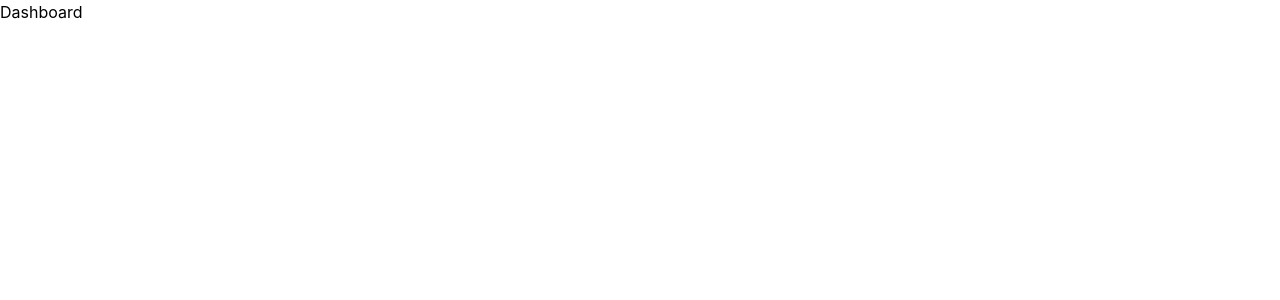
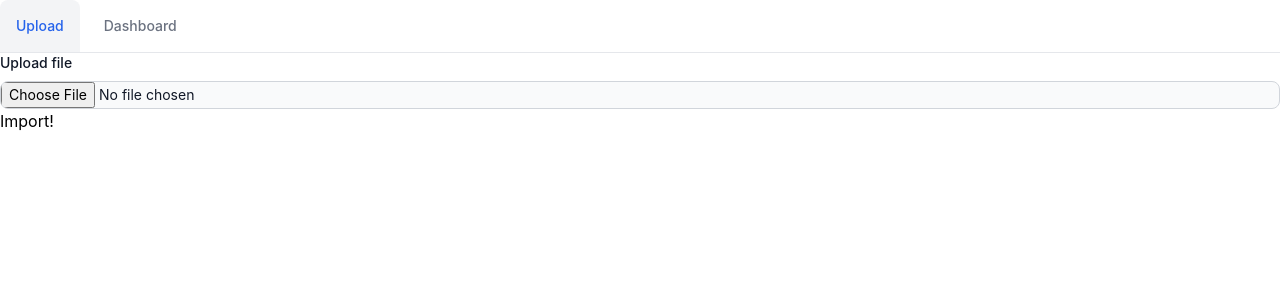
Before and after one commit to jonathangaldino/my-sales-manager, a React (Create React App) app in the folder apps/web/: page / in a window 1280 px wide. Shown: the top 300 px of the page. Built offline with nearby package versions, Linux system fonts and the light colour scheme; sample sign-in values are in the browser's storage.

Commit message:
feat: importing transaction file

```diff
--- a/apps/web/package.json
+++ b/apps/web/package.json
@@ -13,6 +13,7 @@
     "axios": "^1.5.0",
     "react": "^18.2.0",
     "react-dom": "^18.2.0",
+    "react-hook-form": "^7.46.2",
     "react-router": "^6.16.0",
     "react-router-dom": "^6.16.0",
     "react-scripts": "5.0.1",
--- /dev/null
+++ b/apps/web/src/modules/dashboard/components/DashboardContent.component.tsx
@@ -0,0 +1,14 @@
+import { useTab } from "../hooks/useTab";
+import UploadTransactions from "./UploadTransactions.component";
+
+const DashboardContent = () => {
+  const { activeTab } = useTab()
+
+  if (activeTab === 'upload') {
+    return <UploadTransactions />
+  }
+
+  return <p>Dashboard</p>
+}
+
+export default DashboardContent;
--- /dev/null
+++ b/apps/web/src/modules/dashboard/components/Tab.component.tsx
@@ -0,0 +1,31 @@
+import { useTab } from "../hooks/useTab";
+
+const DashboardTab = () => {
+  const { activeTab, setActiveTab} = useTab();
+
+  const handleActiveCss = (buttonName: 'upload' | 'dashboard') => {
+    if (activeTab === buttonName) {
+      return `active bg-gray-100  text-blue-600`
+    }
+
+    return ''
+  }
+
+  return (
+    <ul className="flex flex-wrap text-sm font-medium text-center text-gray-500 border-b border-gray-200 dark:border-gray-700 dark:text-gray-400">
+      <li className="mr-2">
+          <button
+            onClick={() => setActiveTab('upload')}
+            className={`inline-block p-4 rounded-t-lg  dark:text-blue-500 ${handleActiveCss('upload')}`}
+          >Upload</button>
+      </li>
+      <li className="mr-2">
+          <button
+            onClick={() => setActiveTab('dashboard')}
+            className={`inline-block p-4 rounded-t-lg hover:text-gray-600 hover:bg-gray-50 dark:hover:bg-gray-800 dark:hover:text-gray-300 ${handleActiveCss('dashboard')}`}
+          >Dashboard</button>
+      </li>
+    </ul>
+  )
+}
+export default DashboardTab;
--- /dev/null
+++ b/apps/web/src/modules/dashboard/components/UploadTransactions.component.tsx
@@ -0,0 +1,60 @@
+import { useState } from "react";
+import { Controller, useForm } from "react-hook-form";
+import { uploadTransactions } from "../services/upload-transactions.service";
+
+const UploadTransactions = () => {
+  const [file, setFile] = useState<File | null>();
+  const [error, setError] = useState<string | null>(null);
+
+  const { handleSubmit, control, reset } = useForm({
+    defaultValues: {
+      file: "",
+    },
+  });
+
+  const submit = async () => {
+    if (!file) {
+      return;
+    }
+
+    // send request
+    const { error } =  await uploadTransactions(file);
+
+    if (error) {
+      setError(error.message);
+    }
+
+    setFile(null);
+    reset();
+  }
+
+
+
+  return (
+    <form onSubmit={handleSubmit(submit)}>
+      <Controller
+        name="file"
+        control={control} rules={{
+          required: 'File is required'
+        }}
+        render={({ field: { onChange, value }, fieldState }) => (
+          <>
+            <label className="block mb-2 text-sm font-medium text-gray-900 dark:text-white" htmlFor="file_input">Upload file</label>
+            <input className="block w-full text-sm text-gray-900 border border-gray-300 rounded-lg cursor-pointer bg-gray-50 dark:text-gray-400 focus:outline-none dark:bg-gray-700 dark:border-gray-600 dark:placeholder-gray-400" aria-describedby="file_input_help" id="file_input" type="file" value={value}
+              onChange={(event: React.ChangeEvent<HTMLInputElement>) => {
+                onChange(event);
+
+                if (!event.target.files) return;
+                setFile(event?.target?.files[0]);
+              }}
+            />
+
+            <button type="submit">Import!</button>
+          </>
+        )}
+      />
+    </form>
+  )
+};
+
+export default UploadTransactions;
--- /dev/null
+++ b/apps/web/src/modules/dashboard/hooks/useTab.tsx
@@ -0,0 +1,38 @@
+import { ReactNode, createContext, useContext, useState } from 'react';
+
+type Tabs = 'upload' | 'dashboard'
+
+type TabContextType = {
+  activeTab: string;
+  setActiveTab: (tab: Tabs) => void;
+};
+
+const TabContext = createContext<TabContextType | undefined>(undefined);
+
+type TabProviderProps = {
+  children: ReactNode;
+};
+
+export function TabProvider({ children }: TabProviderProps) {
+  const [activeTab, setActiveTab] = useState<Tabs>('upload');
+
+  const setActiveTabValue = (newTab: Tabs) => {
+    if (newTab === 'upload' || newTab === 'dashboard') {
+      setActiveTab(newTab);
+    }
+  };
+
+  return (
+    <TabContext.Provider value={{ activeTab, setActiveTab: setActiveTabValue }}>
+      {children}
+    </TabContext.Provider>
+  );
+}
+
+export function useTab() {
+  const context = useContext(TabContext);
+  if (!context) {
+    throw new Error('useTab must be used within a TabProvider');
+  }
+  return context;
+}
--- a/apps/web/src/modules/dashboard/pages/dashboard.page.tsx
+++ b/apps/web/src/modules/dashboard/pages/dashboard.page.tsx
@@ -1,21 +1,17 @@
 "use client";
 
-import { useEffect } from "react";
-import { getToken } from "../../auth/storage";
+import DashboardContent from "../components/DashboardContent.component";
+import DashboardTab from "../components/Tab.component";
+import { TabProvider } from "../hooks/useTab";
 
 const DashboardPage = () => {
 
-  useEffect(() => {
-    const token = getToken();
+  return (
+    <TabProvider>
+      <DashboardTab />
 
-    if (!token) {
-      // router.push('/auth')
-    }
-  }, [])
-
-
-  return (
-    <h1>Dashboard</h1>
+      <DashboardContent />
+    </TabProvider>
   )
 }
 
--- /dev/null
+++ b/apps/web/src/modules/dashboard/services/upload-transactions.service.ts
@@ -0,0 +1,38 @@
+import reqInstance from "../../../shared/helpers/axios";
+import { getToken } from "../../auth/storage";
+
+
+type ServiceResponse<D> = { data: D, error: null } | { data: null, error: Error }
+type APIResponse = {inserted: number, skipped: number}
+
+export const uploadTransactions = async (file: File): Promise<ServiceResponse<APIResponse>> => {
+  const fd = new FormData();
+  fd.append('file', file)
+
+  // todo: perhaps it would be better to move this to a context
+  // todo: and receive as argument of the function
+  const token = getToken();
+
+  if (!token) {
+    throw new Error('Unauthorized')
+  }
+
+  try {
+    const { data } = await reqInstance.post<APIResponse>('/transactions/upload', fd, {
+      headers: {
+        'Authorization': `Bearer ${token}`,
+        "Content-Type": 'multipart/form-data'
+      }
+    });
+
+    return {
+      data,
+      error: null
+    }
+  } catch (error) {
+    return {
+      error: error as Error,
+      data: null,
+    }
+  }
+}
```
Also changed, not shown: 1 other file (tests, documents, lock files or other folders).
